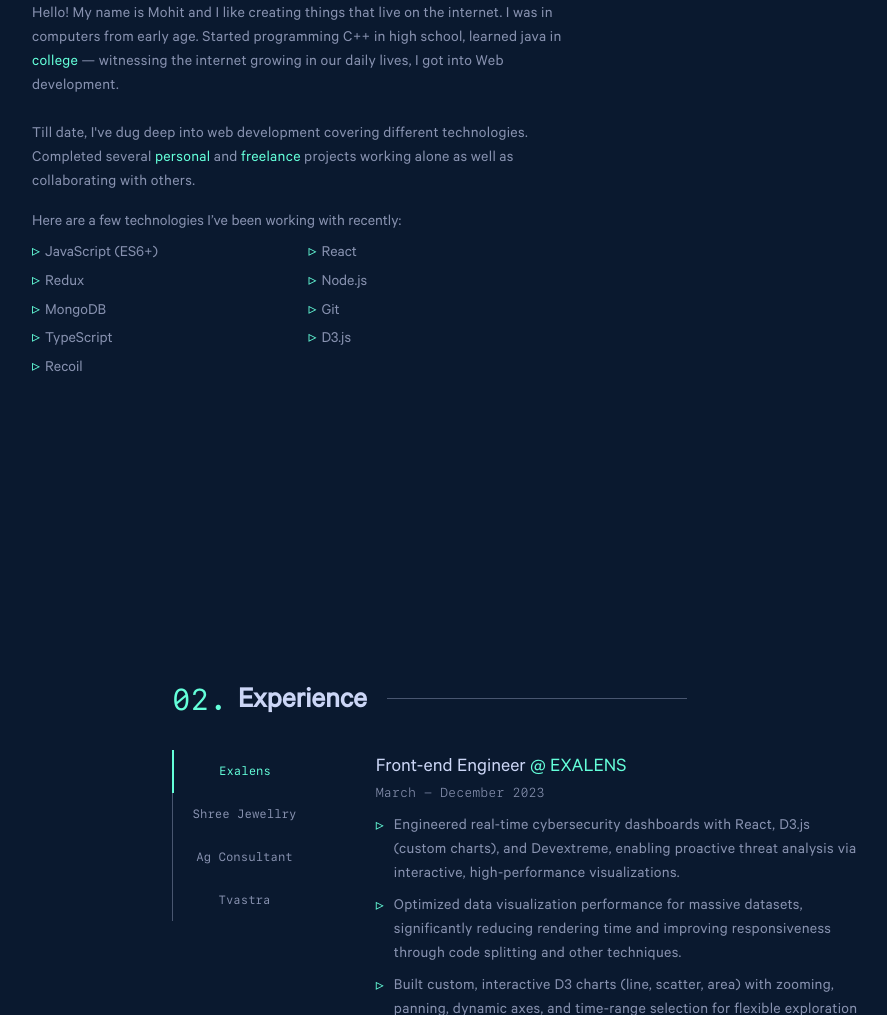
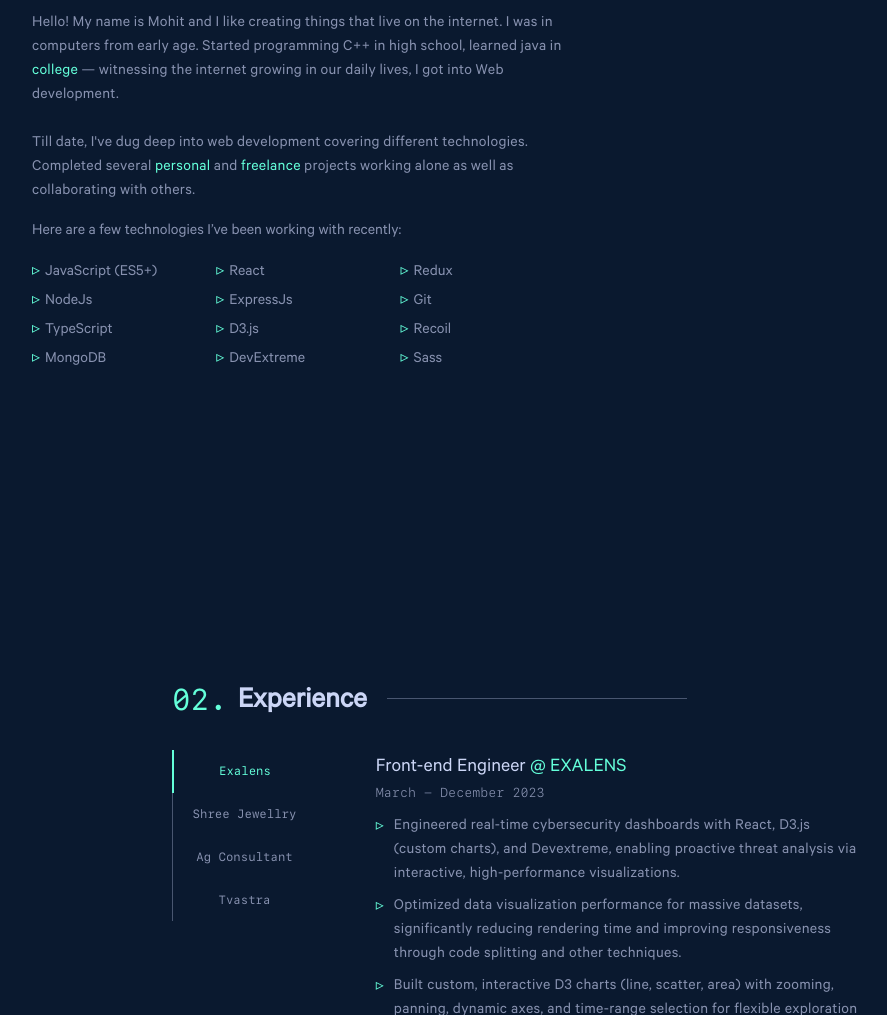
Before and after one commit to idk-Mohit/portfolio-v1, a Gatsby site: page / in a window 1280 px wide. Shown: the part 1031-2046 px from the top of the page, without its empty margins (118-1005 px from the left). Built offline with nearby package versions, Linux system fonts and the light colour scheme; Gatsby itself is replaced by a stand-in of ours.

Commit message:
Updated tech

```diff
--- a/src/components/section/About.js
+++ b/src/components/section/About.js
@@ -2,6 +2,7 @@ import React, { useRef, useEffect } from "react";
 import { SectionHeader } from "../index";
 import styled from "styled-components";
 import sr, { srConfig } from "../../utils/srConfig";
+import tech from "../../content/tech";
 
 const About = () => {
   const revealContainer = useRef(null);
@@ -59,33 +60,11 @@ const About = () => {
         <TechUsed>
           <h2>Here are a few technologies I’ve been working with recently:</h2>
           <ul className="grid" ref={revealtech}>
-            <li>
-              <span>JavaScript (ES6+)</span>
-            </li>
-            <li>
-              <span>React</span>
-            </li>
-            <li>
-              <span>Redux</span>
-            </li>
-            <li>
-              <span>Node.js</span>
-            </li>
-            <li>
-              <span>MongoDB</span>
-            </li>
-            <li>
-              <span>Git</span>
-            </li>
-            <li>
-              <span>TypeScript</span>
-            </li>
-            <li>
-              <span>D3.js</span>
-            </li>
-            <li>
-              <span>Recoil</span>
-            </li>
+            {tech.map((t, index) => (
+              <li key={index}>
+                <span>{t}</span>
+              </li>
+            ))}
           </ul>
         </TechUsed>
       </Content>
@@ -118,11 +97,11 @@ const Content = styled.div`
 const TechUsed = styled.div`
   h2 {
     font-size: var(--font-para);
-    margin-bottom: 15px;
+    margin-bottom: 25px;
   }
   margin: 20px 0;
   ul {
-    grid-template-columns: 1fr 1fr;
+    grid-template-columns: 1fr 1fr 1fr;
     gap: 0.8rem;
   }
 
--- /dev/null
+++ b/src/content/tech.js
@@ -0,0 +1,16 @@
+const tech = [
+  "JavaScript (ES5+)",
+  "React",
+  "Redux",
+  "NodeJs",
+  "ExpressJs",
+  "Git",
+  "TypeScript",
+  "D3.js",
+  "Recoil",
+  "MongoDB",
+  "DevExtreme",
+  "Sass",
+];
+
+export default tech;
```
